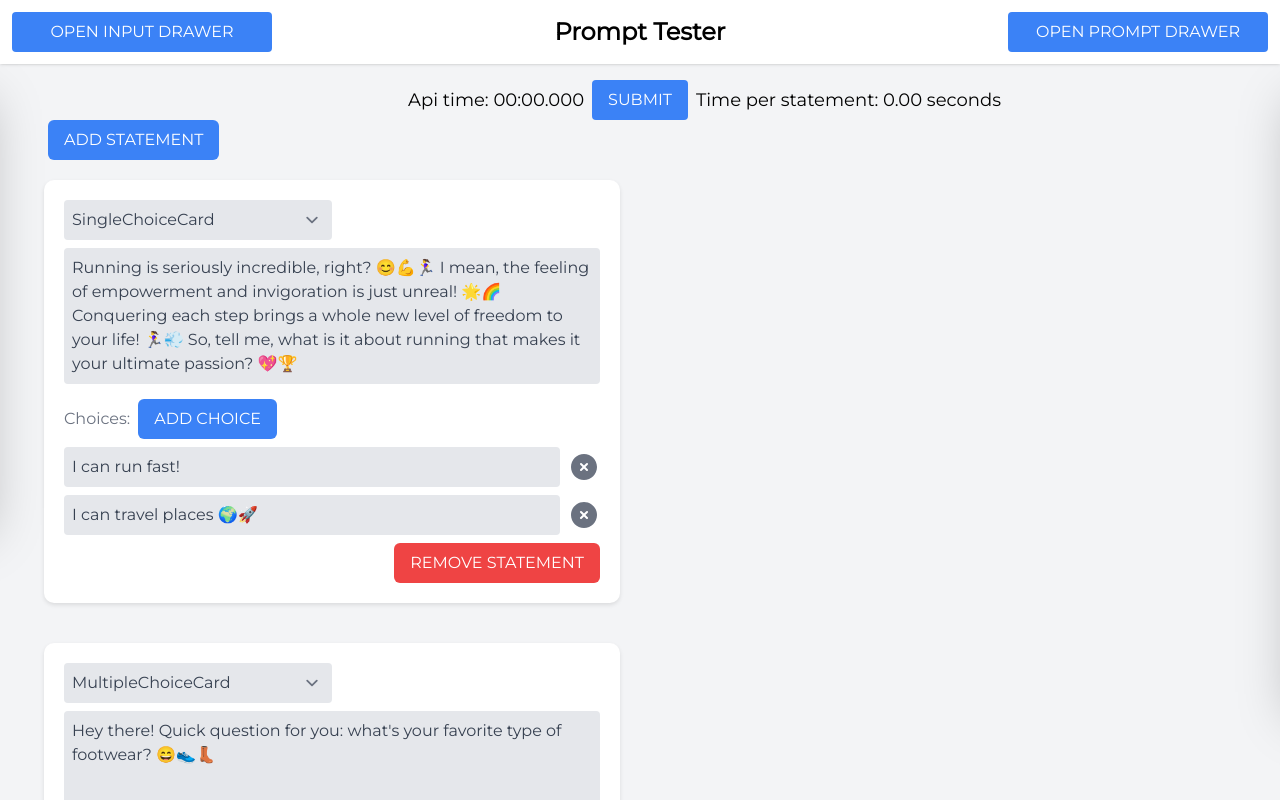
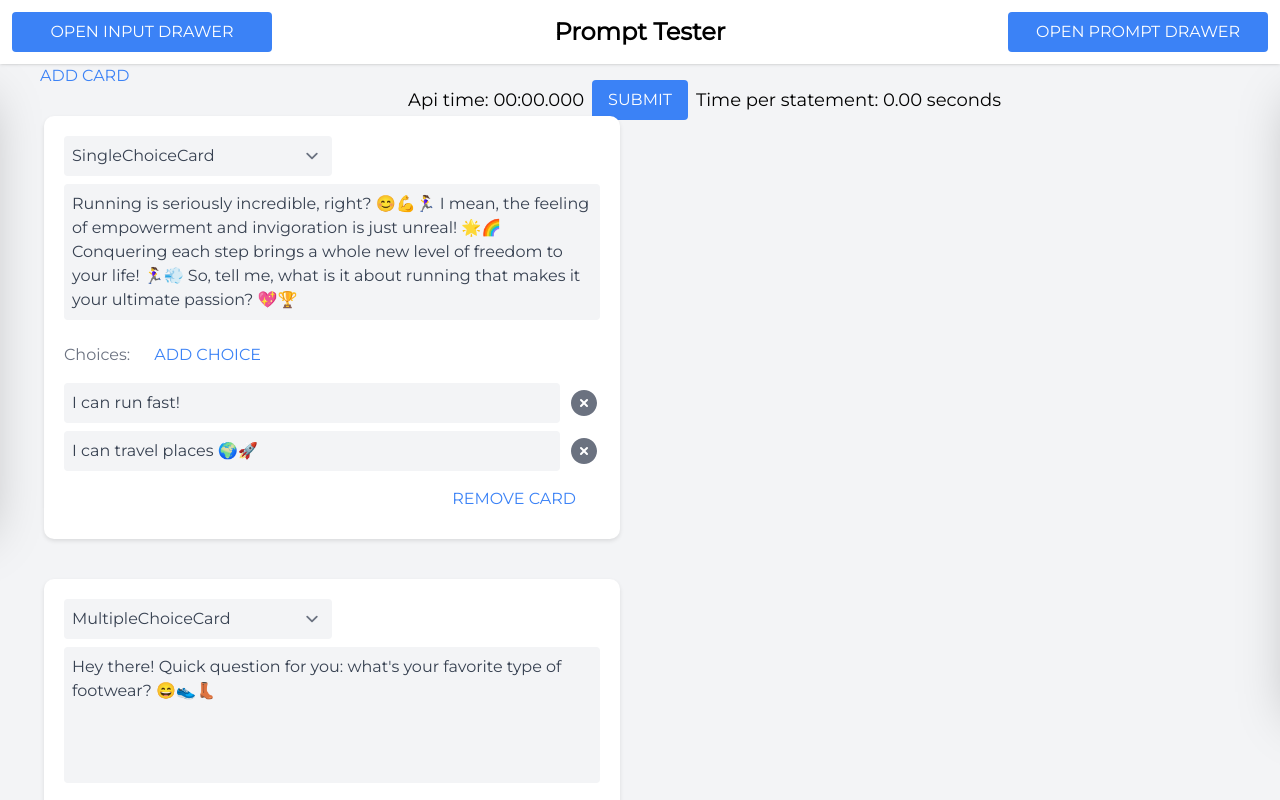
Before and after one commit to Ollstar/surveygen, a Next.js app: page / in a window 1280 px wide. Shown: the top 800 px of the page. Built offline with nearby package versions, Linux system fonts and the light colour scheme.

Commit message:
ui improvements

```diff
--- a/app/components/StatementEditor.tsx
+++ b/app/components/StatementEditor.tsx
@@ -105,12 +105,12 @@ const StatementEditor: React.FC<StatementEditorProps> = ({
 
   return (
     <div>
-      <div className="items-center">
+      <div className="items-center -mt-16">
         <button
           onClick={addStatement}
-          className="ml-6 px-4 py-2 bg-blue-500 hover:bg-blue-700 text-white rounded-md"
-        >
-          ADD STATEMENT
+          className={`px-4 py-2 text-blue-500 hover:text-blue-700 hover:bg-gray-200 rounded mr-2`}
+          >
+          ADD CARD
         </button>
       </div>
       {statements.map((statement, index) => (
@@ -122,7 +122,7 @@ const StatementEditor: React.FC<StatementEditorProps> = ({
                 onChange={(e) =>
                   handleStatementChange(index, "type", e.target.value)
                 }
-                className="text-gray-700 p-2 rounded border-none bg-gray-200 focus:border-blue-300 w-1/2"
+                className="text-gray-700 p-2 rounded border-none bg-gray-100 focus:border-blue-300 w-1/2"
               >
                 {chatElementTypes.map((option, optionIndex) => (
                   <option key={optionIndex} value={option}>
@@ -141,7 +141,7 @@ const StatementEditor: React.FC<StatementEditorProps> = ({
                 onChange={(e: ChangeEvent<HTMLTextAreaElement>) =>
                   handleStatementChange(index, "statement", e.target.value)
                 }
-                className="text-gray-700 p-2 w-full rounded border-none bg-gray-200  focus:border-blue-300 flex-grow"
+                className="text-gray-700 p-2 w-full rounded border-none bg-gray-100  focus:border-blue-300 flex-grow"
               />
             </div>
             {["MultipleChoiceCard", "SingleChoiceCard"].includes(
@@ -152,8 +152,8 @@ const StatementEditor: React.FC<StatementEditorProps> = ({
                   <p className="text-gray-500">Choices:</p>
                   <button
                     onClick={() => addChoice(index)}
-                    className="ml-2 px-4 py-2 bg-blue-500 hover:bg-blue-700 text-white rounded-md"
-                  >
+                    className={`ml-2 px-4 py-2 text-blue-500 hover:text-blue-700 hover:bg-gray-100 rounded mr-2`}
+                    >
                     ADD CHOICE
                   </button>
                 </div>
@@ -166,7 +166,7 @@ const StatementEditor: React.FC<StatementEditorProps> = ({
                         onChange={(e) =>
                           handleChoiceChange(index, choiceIndex, e.target.value)
                         }
-                        className="text-gray-700 p-2 rounded border-none bg-gray-200 focus:border-blue-300 flex-grow"
+                        className="text-gray-700 p-2 rounded border-none bg-gray-100 focus:border-blue-300 flex-grow"
                       />
                       <button
                         onClick={() => removeChoice(index, choiceIndex)}
@@ -185,9 +185,9 @@ const StatementEditor: React.FC<StatementEditorProps> = ({
     <div className="flex justify-end">
     <button
       onClick={() => removeStatement(index)}
-      className="px-4 py-2 bg-red-500 hover:bg-red-700 text-white rounded-md w-30"
-    >
-      REMOVE STATEMENT
+      className={`ml-2 px-4 py-2 text-blue-500 hover:text-blue-700 hover:bg-gray-100 rounded mr-2`}
+      >
+      REMOVE CARD
     </button>
   </div>
           </div>
```
